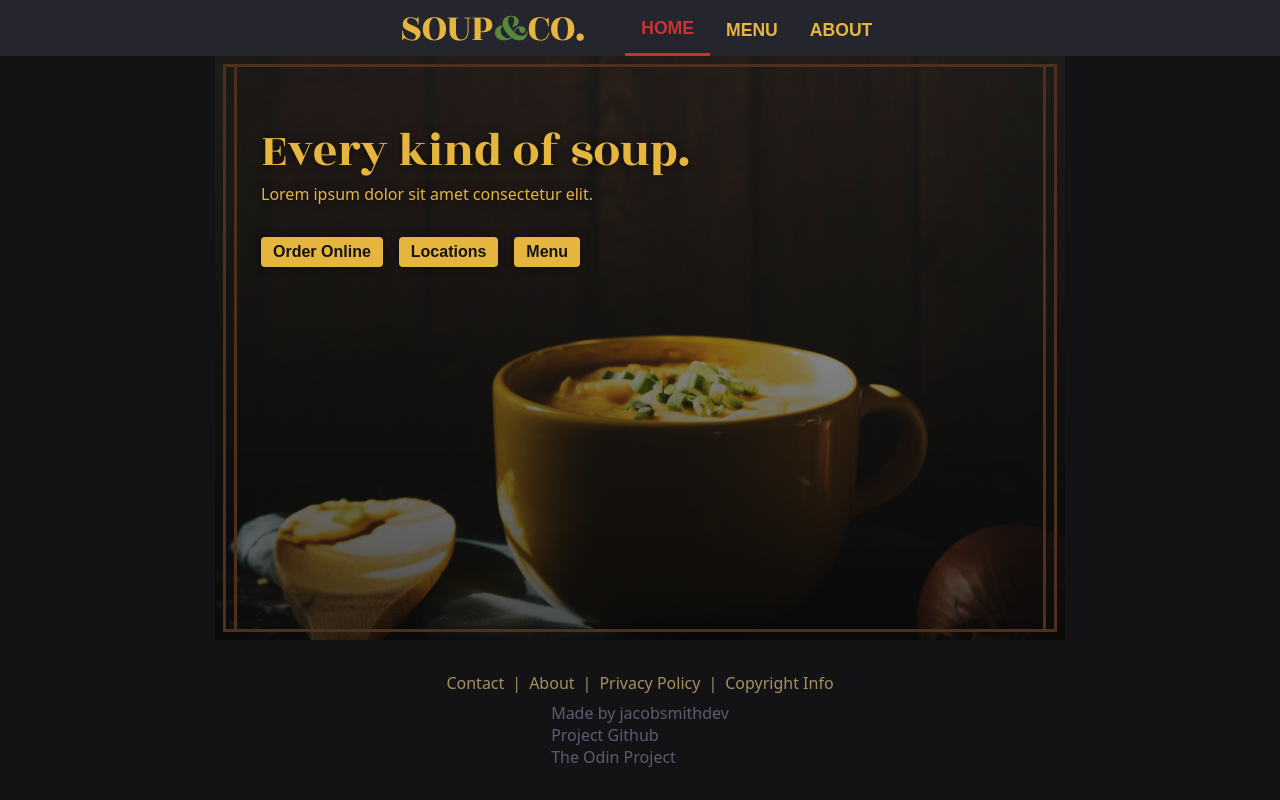
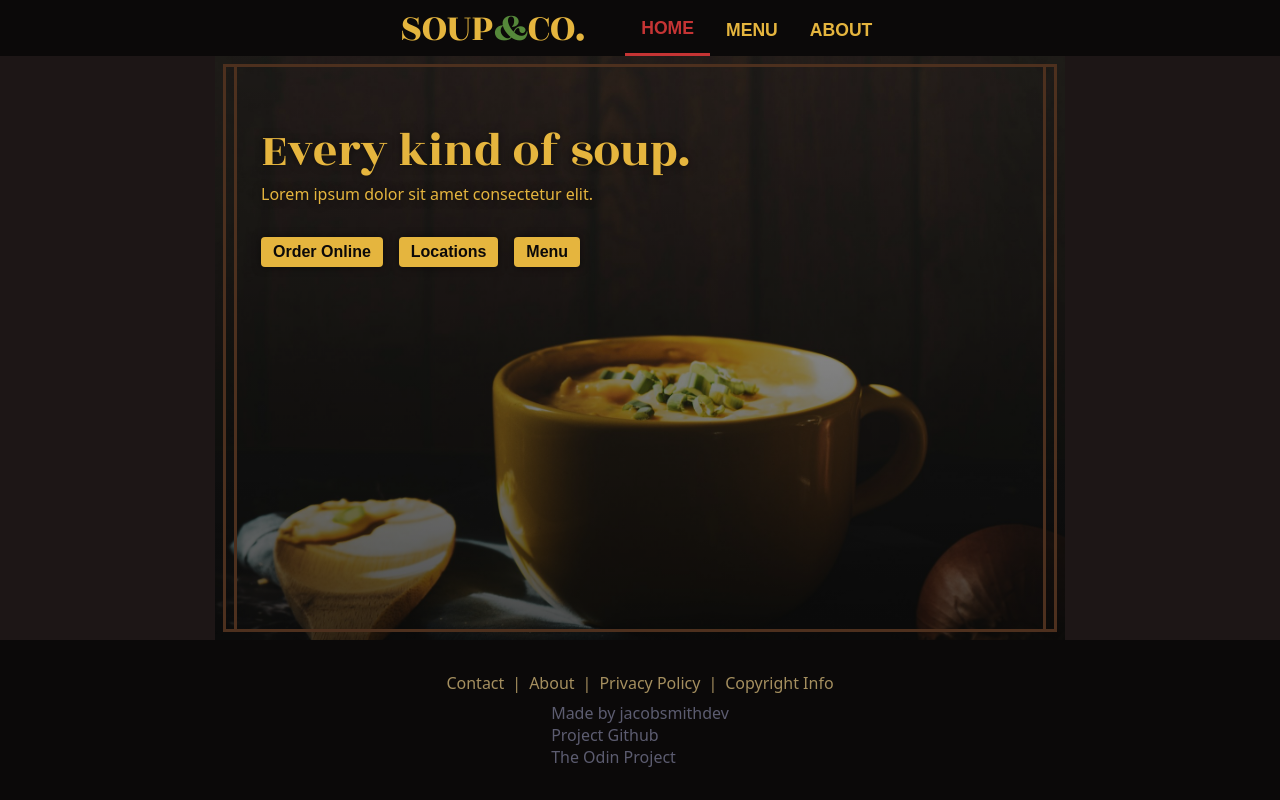
Before and after one commit to jacobsmithdev/restaurant-page-top, a website built with webpack: page src/index.html in a window 1280 px wide. Built offline with nearby package versions, Linux system fonts and the light colour scheme.

Commit message:
feat: Rework page background colors to be warmer
Change the dark-navy colors to dark-browns - better matches the gold and
brown palette of the other colors.

```diff
--- a/src/modules/menuPage.css
+++ b/src/modules/menuPage.css
@@ -1,6 +1,6 @@
 :root {
    --menu-list-bg: var(--gold);
-   --menu-list-text: var(--dark-navy);
+   --menu-list-text: var(--dark-brown);
 }
 
 .menu__header {
--- a/src/styles.css
+++ b/src/styles.css
@@ -26,8 +26,8 @@ ol, ul {
 
 :root {
     /* Color Palette */
-    --dark-navy: hsl(240, 7%, 8%);
-    --dark-navy-alt: hsl(240, 10%, 16%);
+    --dark-brown: hsl(0, 11%, 4%);
+    --dark-brown-alt: hsl(0, 14%, 10%);
 
     --navy: hsl(240, 10%, 40%);
     --navy-alt: hsl(240, 10%, 45%);
@@ -52,16 +52,16 @@ ol, ul {
     --shadow-light: rgba(0, 0, 0, 0.25);
 
     /* Functional Variables */
-    --body-bg: var(--dark-navy);
+    --body-bg: var(--dark-brown-alt);
     --body-text: var(--light-beige);
 
     --button-bg: var(--gold);
-    --button-text: var(--dark-navy);
+    --button-text: var(--dark-brown);
 
     --button-bg-hover: var(--gold-alt);
-    --button-text-hover: var(--dark-navy-alt);
+    --button-text-hover: var(--dark-brown-alt);
 
-    --header-bg: var(--dark-navy-alt);
+    --header-bg: var(--dark-brown);
     --header-color: var(--gold);
     --header-color-alt: var(--gold-alt);
 
@@ -71,6 +71,7 @@ ol, ul {
     --logo-color: var(--gold);
     --logo-color-alt: var(--green);
 
+    --footer-bg: var(--dark-brown);
     --footer-text: var(--beige);
 
     --subtle-link-text: var(--beige);
@@ -190,6 +191,7 @@ body {
     justify-content: center;
     padding: 32px;
     gap: 8px;
+    background: var(--footer-bg);
 }
 
 .footer-list {
```
